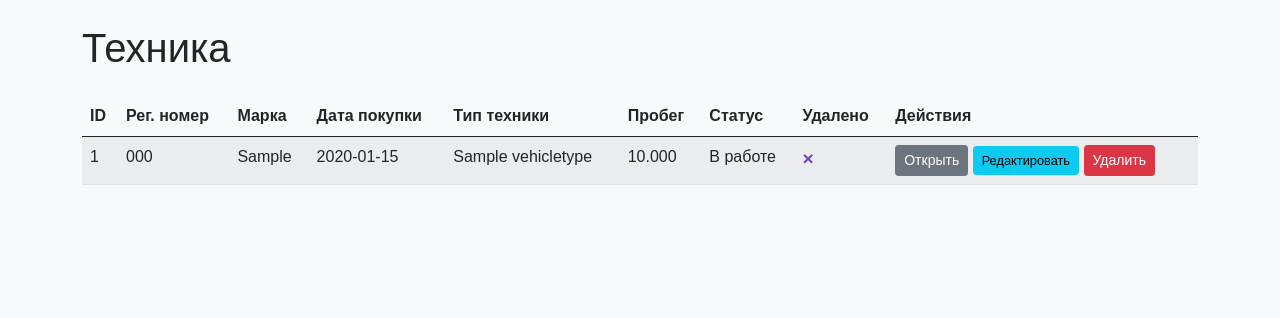
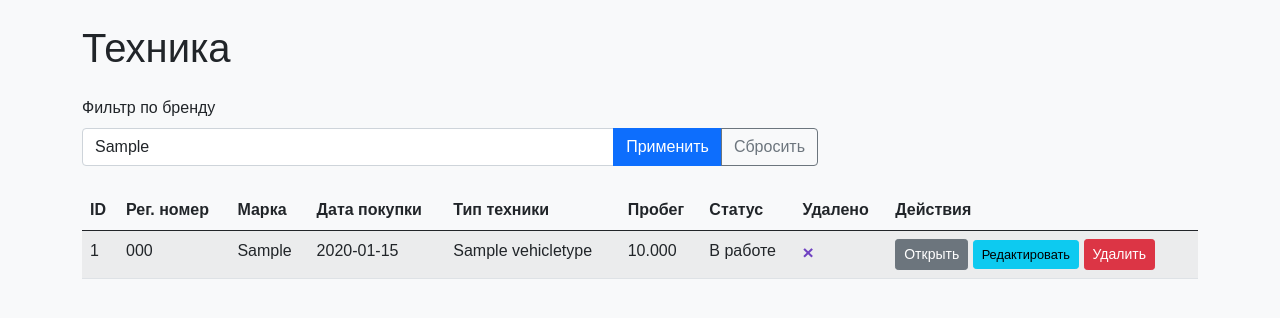
Before and after one commit to DartPythor/django_test, a Django app: template templates/vehicle/vehicle_list.html in a window 1280 px wide. Shown: the part 71-389 px from the top of the page. Run offline with Django 5.2, Linux system fonts and the light colour scheme; tables that the repository leaves empty hold one stand-in row (values such as "Sample post"); the template is opened without the code that fills it: values that come from a table or form of the project are taken from there, most other values are stand-ins (such as "Sample title", 1, 10 or a date in 2020); some libraries are stand-ins or nearby versions.

```diff
--- a/templates/vehicle/vehicle_list.html
+++ b/templates/vehicle/vehicle_list.html
@@ -4,6 +4,29 @@
 {% block content %}
 <div class="container">
     <h1 class="mb-4">Техника</h1>
+    <form method="get" action="{% url 'vehicle:vehicle_list' %}" class="mb-4">
+    <div class="row">
+        <div class="col-md-8">
+            <label for="brand" class="form-label">Фильтр по бренду</label>
+            <div class="input-group">
+                <input
+                    type="text"
+                    class="form-control"
+                    id="brand"
+                    name="brand"
+                    placeholder="Введите бренд (например, УРАЛ)"
+                    value="{{ current_brand }}"
+                >
+                <button class="btn btn-primary" type="submit">Применить</button>
+                {% if current_brand %}
+                <a href="{% url 'vehicle:vehicle_list' %}" class="btn btn-outline-secondary">
+                    Сбросить
+                </a>
+                {% endif %}
+            </div>
+        </div>
+    </div>
+</form>
 
     <table class="table table-striped">
         <thead>
--- a/vehicle/models.py
+++ b/vehicle/models.py
@@ -26,6 +26,15 @@ class IsDeleteCreate(models.Model):
 class VehicleManager(models.Manager):
     def get_queryset(self):
         return super().get_queryset().select_related("type").prefetch_related("images")
+
+    def get_active_query(self):
+        return (
+            super()
+            .get_queryset()
+            .select_related("type")
+            .prefetch_related("images")
+            .filter(is_deleted=False)
+        )
 
 
 class VehicleType(IsDeleteCreate):
```
Also changed, not shown: vehicle/views.py (+18 -1 lines).
